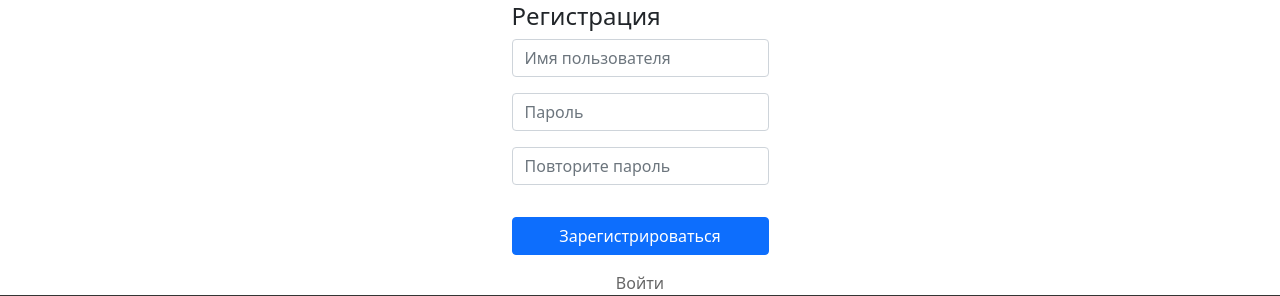
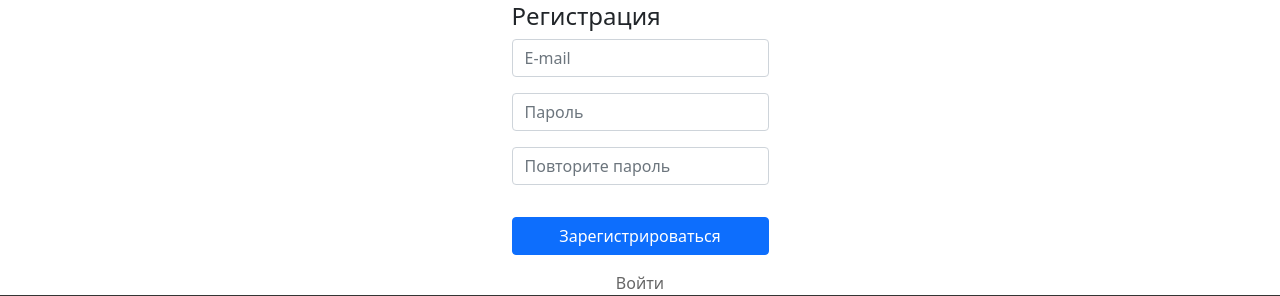
Before and after one commit to Univercee/lab_18, a PHP site: page /Lr/signup in a window 1280 px wide. Shown: the part 140-436 px from the top of the page. Run offline with PHP 8.4, Linux system fonts and the light colour scheme.

Commit message:
email input type

```diff
--- a/views/login.php
+++ b/views/login.php
@@ -12,7 +12,7 @@
     <h4>Вход</h4>
     <form action="login-action" method="POST" class="d-flex flex-column gap-3">
         <div>
-            <input class="form-control" type="text" name="login" placeholder="Имя пользователя">
+            <input class="form-control" type="email" name="login" placeholder="E-mail">
         </div>
         <div>
             <input class="form-control" type="password" name="password" placeholder="Пароль">
--- a/views/signup.php
+++ b/views/signup.php
@@ -12,7 +12,7 @@
     <h4>Регистрация</h4>
     <form action="signup-action" method="POST" class="d-flex flex-column gap-3">
         <div>
-            <input class="form-control" type="text" name="login" placeholder="Имя пользователя">
+            <input class="form-control" type="email" name="login" placeholder="E-mail">
         </div>
         <div>
             <input class="form-control" type="password" name="password" placeholder="Пароль">
```
